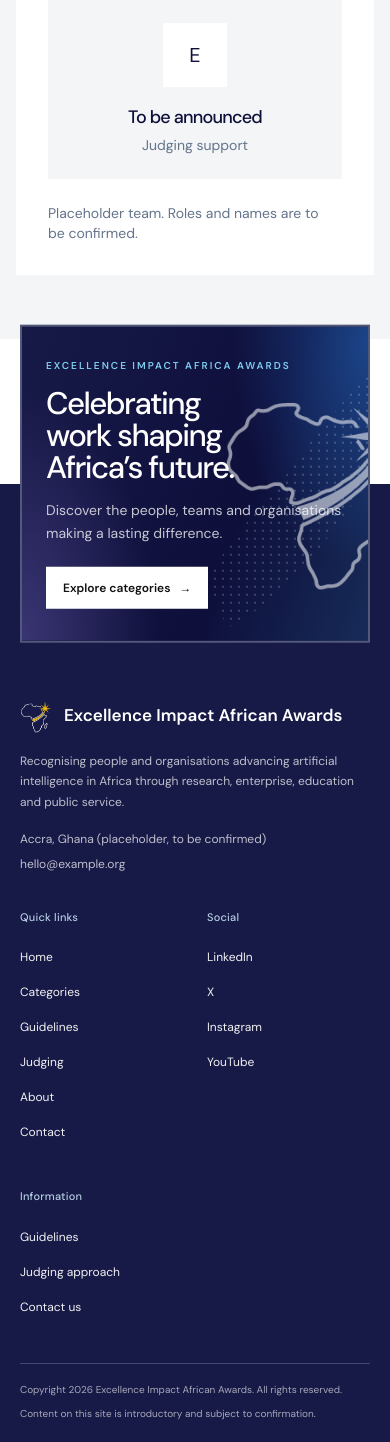
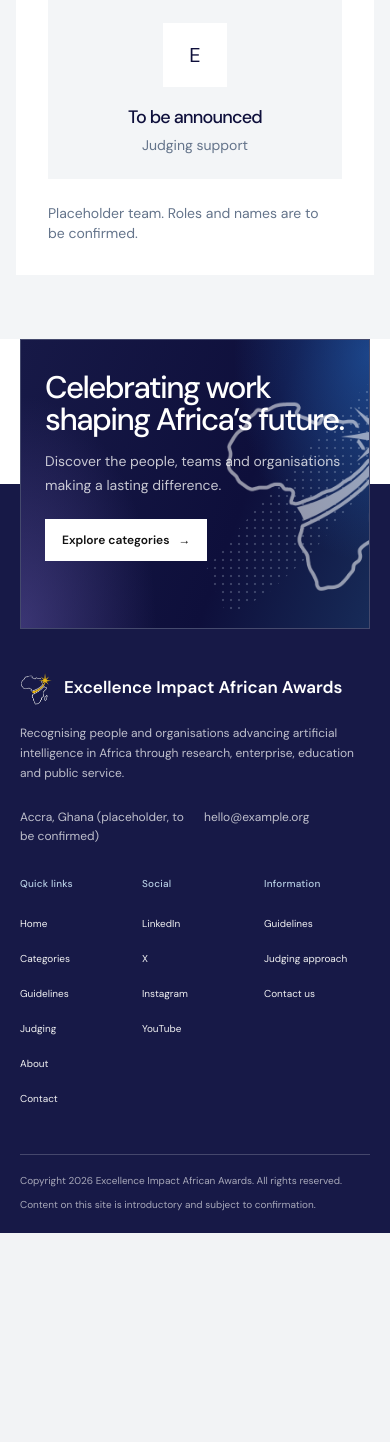
Before and after one commit to K2Debug/Excellence-Impact-Africa-Awards, a Laravel app: page /about in a window 390 px wide. Shown: the part 3472-4914 px from the top of the page. After the commit the page ends 4705 px from the top, so only its background shows below. Run offline with Laravel 12, Linux system fonts and the light colour scheme; style sheets or scripts are compiled from the project's sources.

Commit message:
Refine footer layout for mobile

```diff
--- a/resources/css/app.css
+++ b/resources/css/app.css
@@ -145,7 +145,7 @@ a:hover { color:var(--eiaa-navy); }
 .closing-section>a { margin-top:30px;padding:14px 0;border-bottom:1px solid rgba(255,255,255,.7); }
 .site-footer { position:relative;z-index:1;margin-top:148px;background:var(--eiaa-deep);color:#fff;padding:0 32px 24px; }
 .site-footer__inner { width:min(100%,1280px);margin:0 auto; }
-.site-footer__callout { position:relative;isolation:isolate;min-height:295px;margin:0 0 -148px;overflow:hidden;border:2px solid rgba(217,231,244,.34);border-radius:0;background:var(--eiaa-navy);box-shadow:inset 0 0 0 1px rgba(255,255,255,.07);transform:translateY(-50%); }
+.site-footer__callout { position:relative;isolation:isolate;min-height:295px;margin:0 0 -148px;overflow:hidden;border:1.5px solid rgba(217,231,244,.27);border-radius:0;background:var(--eiaa-navy);box-shadow:inset 0 0 0 1px rgba(255,255,255,.04);transform:translateY(-50%); }
 .site-footer__callout::before { position:absolute;z-index:-1;inset:0;background:radial-gradient(ellipse 54% 112% at 0% 100%,rgba(97,85,164,.5),transparent 72%),radial-gradient(ellipse 54% 100% at 100% 5%,rgba(40,120,217,.45),transparent 72%),linear-gradient(110deg,#171947 0%,#0E0F3B 62%,#172b58 100%);content:""; }
 .site-footer__callout-copy { position:relative;z-index:2;max-width:590px;padding:48px 52px; }
 .site-footer__callout-copy .eyebrow { margin-bottom:15px;color:var(--eiaa-sky); }
@@ -218,8 +218,12 @@ a:hover { color:var(--eiaa-navy); }
  .site-footer__callout-copy { padding:32px 24px; }
  .site-footer__callout h2 { max-width:410px;font-size:clamp(30px,8vw,42px); }
  .site-footer__callout-art { right:-28%;width:78%;opacity:.55; }
- .site-footer__main { padding:42px 0 34px;grid-template-columns:1fr 1fr;gap:34px 24px; }
- .site-footer__identity { grid-column:1/-1; }
+ .site-footer__main { padding:42px 0 34px;grid-template-columns:repeat(3,minmax(0,1fr));gap:30px 16px; }
+ .site-footer__identity { grid-column:1/-1;display:grid;grid-template-columns:1fr 1fr;column-gap:18px; }
+ .site-footer__brand,.site-footer__identity>p { grid-column:1/-1; }
+ .site-footer__identity address,.site-footer__email { align-self:start; }
+ .site-footer__links h2 { font-size:10px; }
+ .site-footer__links a { font-size:10px; }
  .site-footer__bottom { flex-direction:column;gap:8px; }
 }
 @media (prefers-reduced-motion:reduce) { html { scroll-behavior:auto; } *,*::before,*::after { animation-duration:.01ms !important;animation-iteration-count:1 !important;transition-duration:.01ms !important; } }
--- a/resources/views/partials/footer.blade.php
+++ b/resources/views/partials/footer.blade.php
@@ -2,7 +2,6 @@
     <div class="site-footer__inner">
         <section class="site-footer__callout" aria-label="Explore the awards">
             <div class="site-footer__callout-copy">
-                <p class="eyebrow">Excellence Impact Africa Awards</p>
                 <h2>Celebrating work shaping Africa’s future.</h2>
                 <p>Discover the people, teams and organisations making a lasting difference.</p>
                 <a href="{{ route('categories') }}">Explore categories <span aria-hidden="true">→</span></a>
```
Also changed, not shown: 1 other file.
